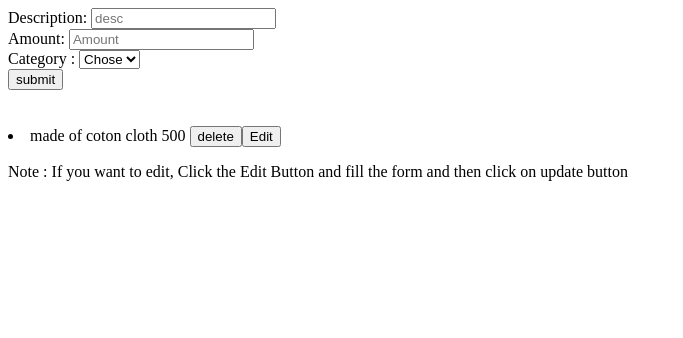
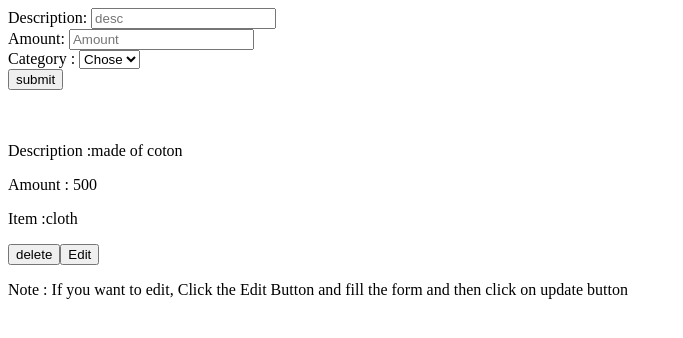
Before and after one commit to RashidSiddique12/react-review, a React (Vite) app: page / in a window 1280 px wide. Shown: the top 338 px of the page, without its empty margins (0-683 px from the left). Built offline with nearby package versions, Linux system fonts and the light colour scheme.

Commit message:
change structure

```diff
--- a/src/Lists.jsx
+++ b/src/Lists.jsx
@@ -4,8 +4,11 @@ function Lists({ des, item, amount, handleDelete, handleEdit }) {
   const [isEdit, setIsEdit] = useState(false);
   return (
     <div>
-      <li>
-        {des} {item} {amount} <button onClick={handleDelete}>delete</button>
+
+       <p>Description :{des} </p>
+       <p>Amount :  {amount}</p>
+       <p>Item :{item}  </p>
+      <button onClick={handleDelete}>delete</button>
         {isEdit ? (
           <button onClick={() => {
               handleEdit();
@@ -18,7 +21,7 @@ function Lists({ des, item, amount, handleDelete, handleEdit }) {
             Edit
           </button>
         )}
-      </li>
+
     </div>
   );
 }
```
